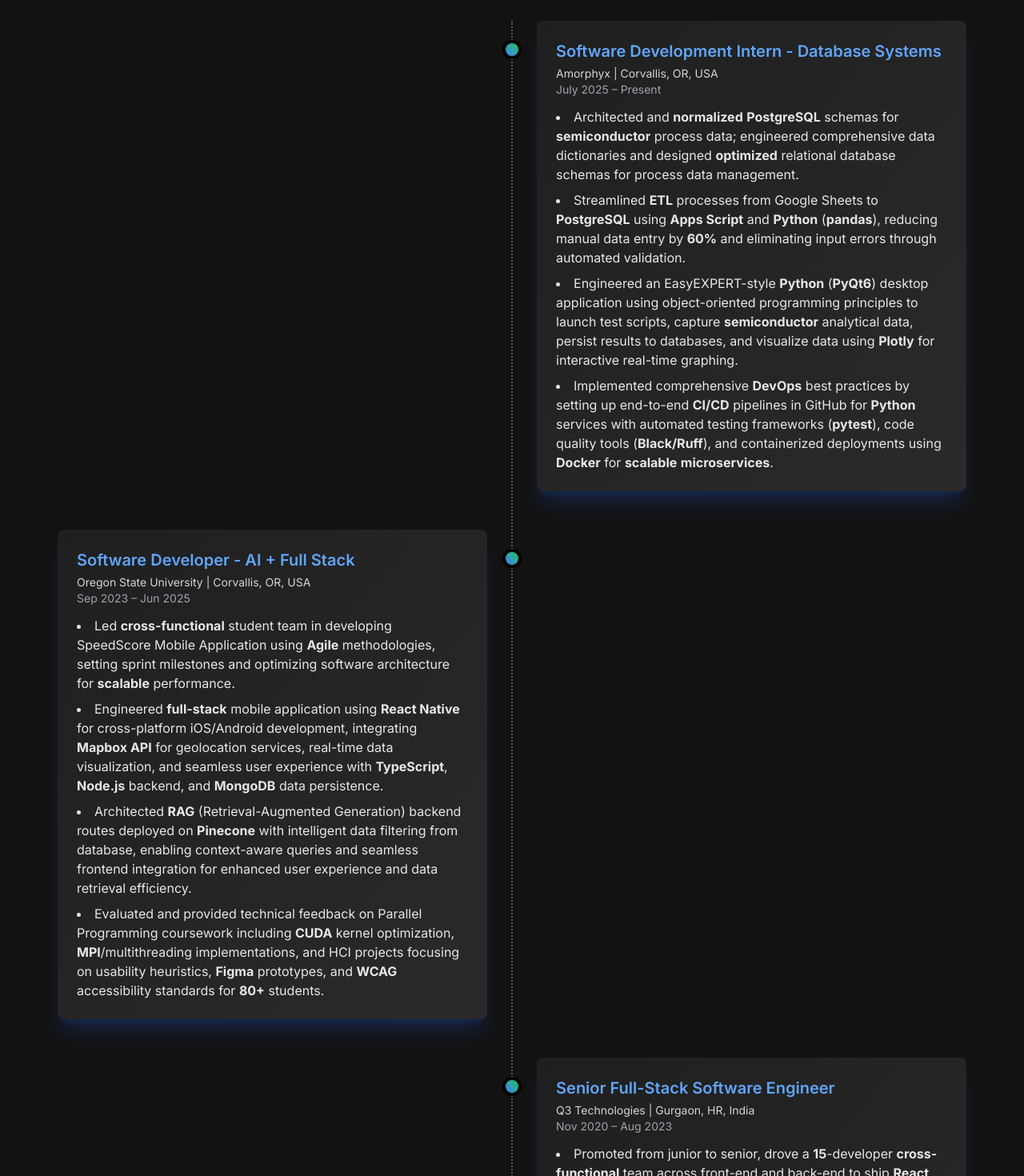
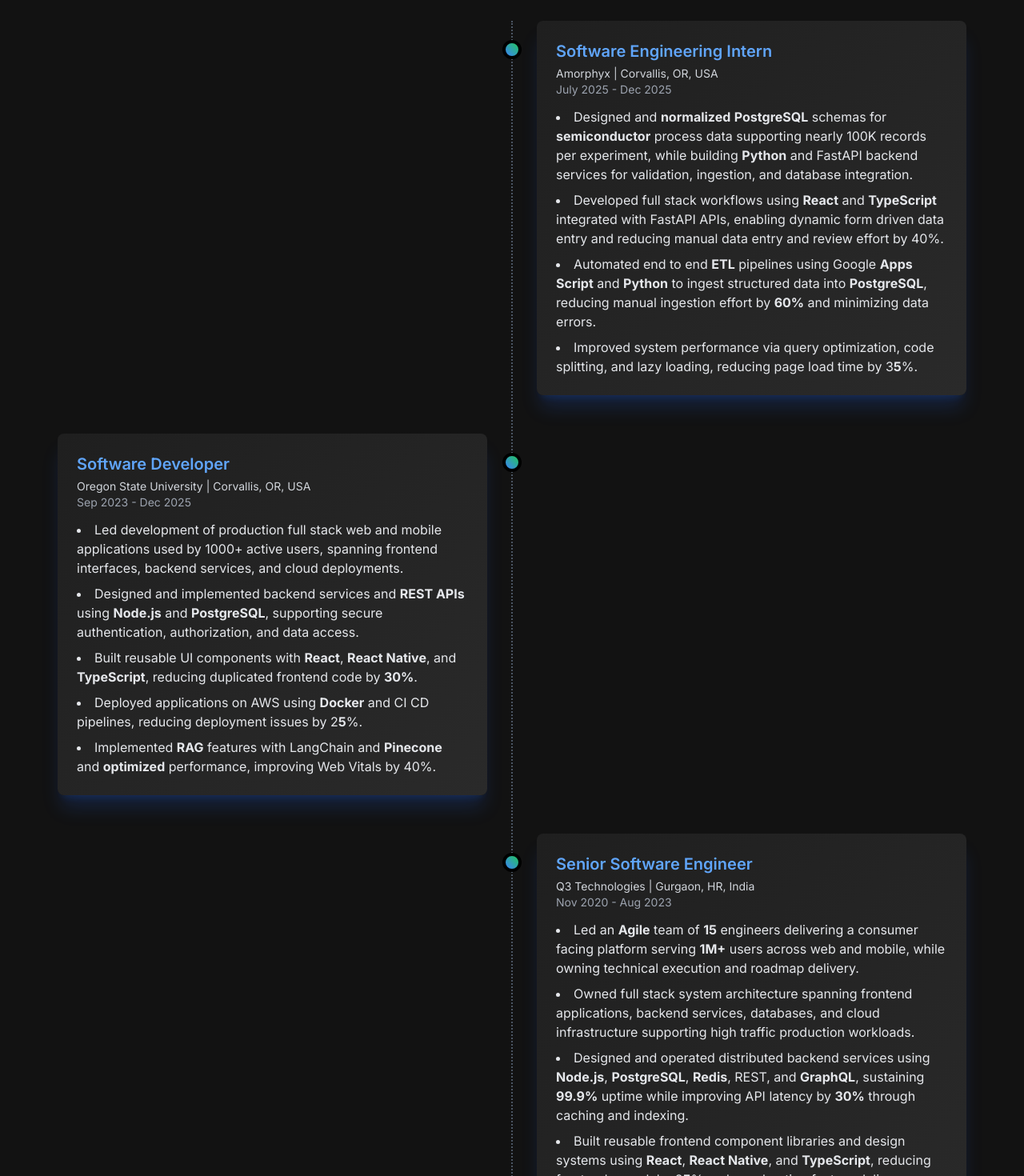
Before and after one commit to mkg5599/My-Portfolio, a Next.js app: page / in a window 1280 px wide. Shown: the part 2020-3490 px from the top of the page at 80% size. Built offline with nearby package versions, Linux system fonts and the light colour scheme.

Commit message:
Updated certifications, email contact, experience titles and dates, project descriptions, and added new skills

```diff
--- a/src/app/components/AboutSection.jsx
+++ b/src/app/components/AboutSection.jsx
@@ -82,10 +82,9 @@
 			<ul className="list-disc pl-4 space-y-2 text-gray-200 text-left">
 				<li>
 					<span className="font-bold">
-						AWS Certified Cloud Practitioner
+						AWS Certified Solutions Architect - Associate
 					</span>{" "}
-					- Demonstrated proficiency in AWS cloud services and best
-					practices.
+					- (Expires 2028-12-29)
 				</li>
 				<li>
 					Achieved a{" "}
--- a/src/app/components/EmailSection.jsx
+++ b/src/app/components/EmailSection.jsx
@@ -22,7 +22,7 @@
             <Link href="https://www.linkedin.com/in/manoj-kumar-gummadi/" target="_blank">
               <FaLinkedin className="text-5xl text-white drop-shadow-[0_0_8px_rgba(59,130,246,0.8)] hover:text-blue-400 hover:scale-110 transition-transform duration-300" />
             </Link>
-            <Link href="mailto:gummadm@oregonstate.com" target="_blank">
+            <Link href="mailto:manojgummadik@gmail.com" target="_blank">
               <FiMail className="text-5xl text-white drop-shadow-[0_0_8px_rgba(59,130,246,0.8)] hover:text-blue-400 hover:scale-110 transition-transform duration-300" />
             </Link>
           </div>
--- a/src/app/components/ExperienceSection.jsx
+++ b/src/app/components/ExperienceSection.jsx
@@ -4,40 +4,41 @@
 
 const EXPERIENCE_DATA = [
     {
-        title: "Software Development Intern - Database Systems",
+        title: "Software Engineering Intern",
         company: "Amorphyx",
         location: "Corvallis, OR, USA",
-        dateRange: "July 2025 – Present",
+        dateRange: "July 2025 - Dec 2025",
         bullets: [
-            "Architected and normalized PostgreSQL schemas for semiconductor process data; engineered comprehensive data dictionaries and designed optimized relational database schemas for process data management.",
-            "Streamlined ETL processes from Google Sheets to PostgreSQL using Apps Script and Python (pandas), reducing manual data entry by 60% and eliminating input errors through automated validation.",
-            "Engineered an EasyEXPERT-style Python (PyQt6) desktop application using object-oriented programming principles to launch test scripts, capture semiconductor analytical data, persist results to databases, and visualize data using Plotly for interactive real-time graphing.",
-            "Implemented comprehensive DevOps best practices by setting up end-to-end CI/CD pipelines in GitHub for Python services with automated testing frameworks (pytest), code quality tools (Black/Ruff), and containerized deployments using Docker for scalable microservices."
+            "Designed and normalized PostgreSQL schemas for semiconductor process data supporting nearly 100K records per experiment, while building Python and FastAPI backend services for validation, ingestion, and database integration.",
+            "Developed full stack workflows using React and TypeScript integrated with FastAPI APIs, enabling dynamic form driven data entry and reducing manual data entry and review effort by 40%.",
+            "Automated end to end ETL pipelines using Google Apps Script and Python to ingest structured data into PostgreSQL, reducing manual ingestion effort by 60% and minimizing data errors.",
+            "Improved system performance via query optimization, code splitting, and lazy loading, reducing page load time by 35%."
         ],
     },
     {
-        title: "Software Developer - AI + Full Stack",
+        title: "Software Developer",
         company: "Oregon State University",
         location: "Corvallis, OR, USA",
-        dateRange: "Sep 2023 – Jun 2025",
+        dateRange: "Sep 2023 - Dec 2025",
         bullets: [
-            "Led cross-functional student team in developing SpeedScore Mobile Application using Agile methodologies, setting sprint milestones and optimizing software architecture for scalable performance.",
-            "Engineered full-stack mobile application using React Native for cross-platform iOS/Android development, integrating Mapbox API for geolocation services, real-time data visualization, and seamless user experience with TypeScript, Node.js backend, and MongoDB data persistence.",
-            "Architected RAG (Retrieval-Augmented Generation) backend routes deployed on Pinecone with intelligent data filtering from database, enabling context-aware queries and seamless frontend integration for enhanced user experience and data retrieval efficiency.",
-            "Evaluated and provided technical feedback on Parallel Programming coursework including CUDA kernel optimization, MPI/multithreading implementations, and HCI projects focusing on usability heuristics, Figma prototypes, and WCAG accessibility standards for 80+ students.",
+            "Led development of production full stack web and mobile applications used by 1000+ active users, spanning frontend interfaces, backend services, and cloud deployments.",
+            "Designed and implemented backend services and REST APIs using Node.js and PostgreSQL, supporting secure authentication, authorization, and data access.",
+            "Built reusable UI components with React, React Native, and TypeScript, reducing duplicated frontend code by 30%.",
+            "Deployed applications on AWS using Docker and CI CD pipelines, reducing deployment issues by 25%.",
+            "Implemented RAG features with LangChain and Pinecone and optimized performance, improving Web Vitals by 40%."
         ],
     },
     {
-        title: "Senior Full-Stack Software Engineer",
+        title: "Senior Software Engineer",
         company: "Q3 Technologies",
         location: "Gurgaon, HR, India",
-        dateRange: "Nov 2020 – Aug 2023",
+        dateRange: "Nov 2020 - Aug 2023",
         bullets: [
-            "Promoted from junior to senior, drove a 15-developer cross-functional team across front-end and back-end to ship React web and React Native mobile apps serving 1M+ users.",
-            "Designed and implemented scalable back-end microservices using Node.js/Express with TypeScript, exposing GraphQL and REST APIs; containerized applications with Docker and orchestrated deployments on AWS EKS using DevOps best practices.",
-            "Optimized system performance by implementing Redis caching layers and Amazon S3 object storage solutions, achieving 30% reduction in p95 API latency and 20% bandwidth optimization; performed database query optimization on PostgreSQL for enhanced application performance.",
-            "Engineered robust end-to-end CI/CD pipelines in GitHub using Ansible and NGINX for blue/green deployment strategies, enabling zero-downtime releases and maintaining 99.9% system uptime through automated testing and deployment processes.",
-            "Established software engineering standards including code review processes, testing frameworks, and release management protocols while mentoring 5 junior engineers in full-stack development and Agile/Scrum methodologies.",
+            "Led an Agile team of 15 engineers delivering a consumer facing platform serving 1M+ users across web and mobile, while owning technical execution and roadmap delivery.",
+            "Owned full stack system architecture spanning frontend applications, backend services, databases, and cloud infrastructure supporting high traffic production workloads.",
+            "Designed and operated distributed backend services using Node.js, PostgreSQL, Redis, REST, and GraphQL, sustaining 99.9% uptime while improving API latency by 30% through caching and indexing.",
+            "Built reusable frontend component libraries and design systems using React, React Native, and TypeScript, reducing frontend rework by 25% and accelerating feature delivery.",
+            "Managed cloud infrastructure and deployments on AWS using Kubernetes, Docker, CI CD pipelines, and Terraform, while mentoring 5 engineers and driving engineering best practices."
         ],
     },
 ];
--- a/src/app/components/ProjectsSection.jsx
+++ b/src/app/components/ProjectsSection.jsx
@@ -9,7 +9,7 @@
 		id: 1,
 		title: "Agentic AI Product Catalog",
 		description:
-			"Engineered full-stack AI-powered product search platform with voice-enabled natural language queries, implementing Model Context Protocol (MCP) architecture with Gemini 2.0 Flash function calling, OpenAI Whisper transcription, and FastAPI microservices. Built a RAG chatbot with LangChain, OpenAI embeddings, and intelligent tool selection system with 4 specialized MCP tools for context-aware query routing.",
+			"Engineered full-stack AI-powered product search platform with voice-enabled natural language queries, implementing Model Context Protocol (MCP) architecture with Gemini 2.0 Flash function calling, OpenAI Whisper transcription, and FastAPI microservices. Built a RAG chatbot with LangChain, OpenAI embeddings, and intelligent tool selection system with 4 specialized MCP tools for context-aware query routing, enabling sub 200 ms semantic product search.",
 		image: "/images/projects/ai-catalog.png",
 		tag: ["All", "Web", "AI"],
     gitUrl: "https://github.com/mkg5599/mcp-voice-app",
--- a/src/app/components/SkillsContent.jsx
+++ b/src/app/components/SkillsContent.jsx
@@ -57,7 +57,9 @@
     SiPlaywright,
     SiJest,
     SiLangchain,
-    SiGooglegemini
+    SiGooglegemini,
+    SiApachekafka,
+    SiCypress
 } from "react-icons/si";
 import { TbLetterC, TbBrandCSharp } from "react-icons/tb";
 import { LiaAws } from "react-icons/lia";
@@ -166,6 +168,7 @@
     { Icon: SiPostgresql, label: "PostgreSQL" },
     { Icon: DiMongodb, label: "MongoDB" },
     { Icon: SiRedis, label: "Redis" },
+    { Icon: SiApachekafka, label: "Apache Kafka" },
     { Icon: SiFirebase, label: "Firebase" },
     { Icon: SiMysql, label: "MySQL" },
     { Icon: DiGit, label: "Git" },
@@ -176,6 +179,7 @@
     { Icon: SiEsri, label: "Mapbox API" },
     { Icon: SiEsri, label: "ArcGIS" },
     { Icon: SiPlaywright, label: "Playwright" },
+    { Icon: SiCypress, label: "Cypress" },
     { Icon: SiJest, label: "Jest" },
 ];
 
```
